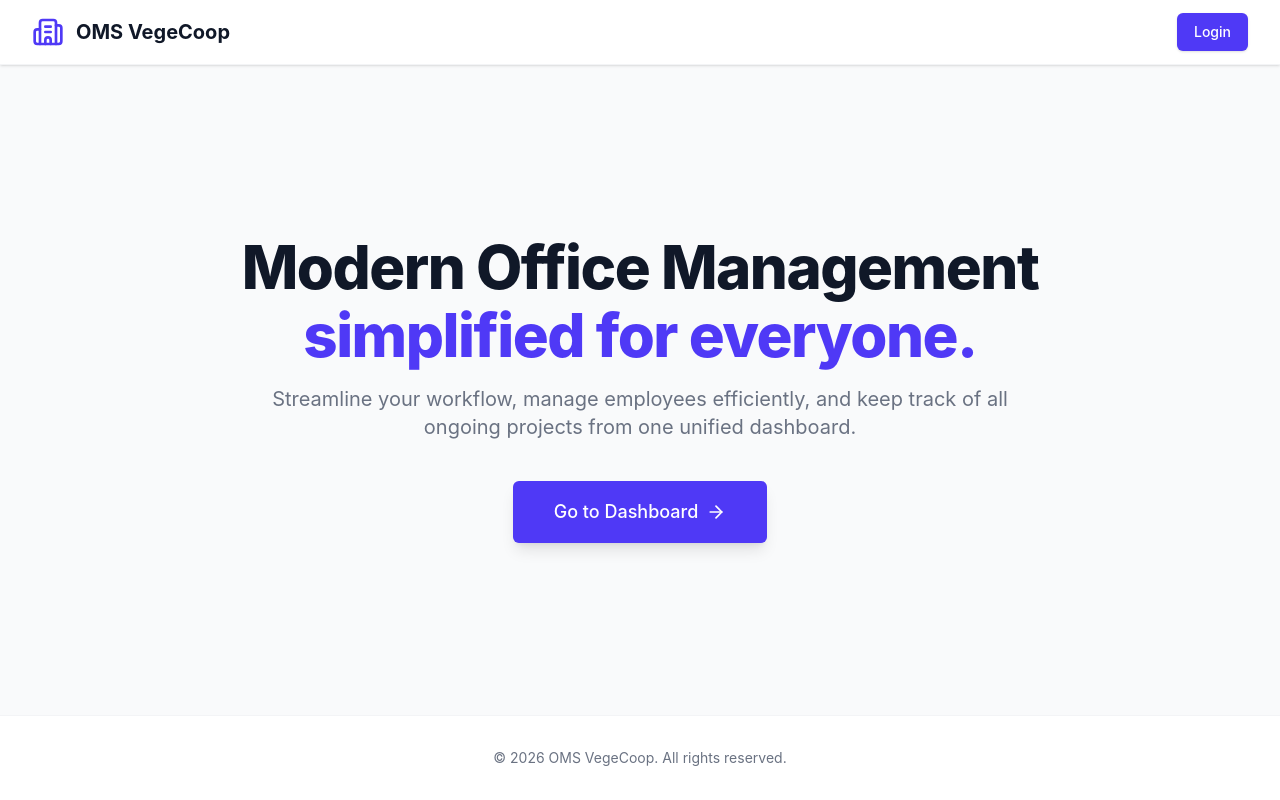
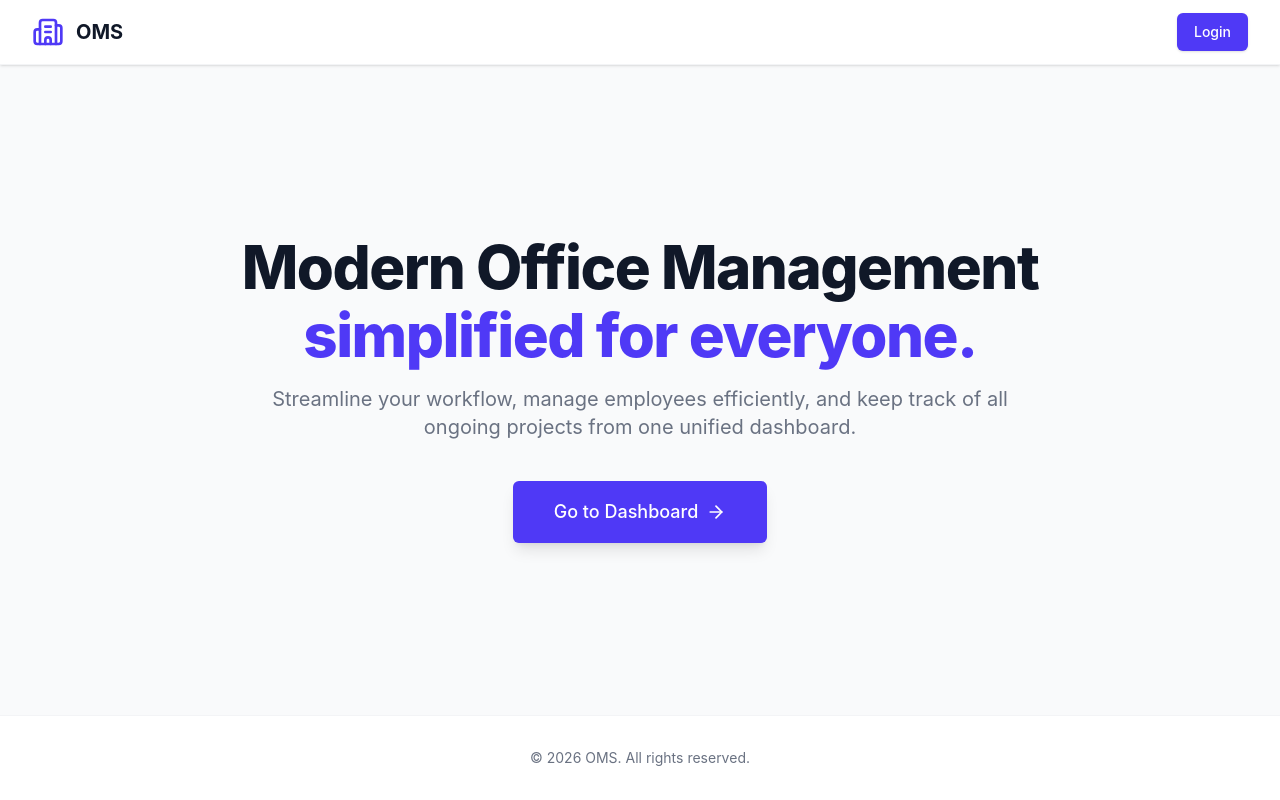
Before and after one commit to vcmohanc/Office-Management_System, a React (Vite) app in the folder client/: page / in a window 1280 px wide. Built offline with nearby package versions, Linux system fonts and the light colour scheme.

Commit message:
Update all remaining titles to OMS

```diff
--- a/client/src/components/LandingPage.jsx
+++ b/client/src/components/LandingPage.jsx
@@ -10,7 +10,7 @@ export default function LandingPage() {
           <div className="flex justify-between h-16">
             <div className="flex items-center">
               <Building2 className="h-8 w-8 text-indigo-600 mr-3" />
-              <span className="font-bold text-xl text-gray-900">OMS VegeCoop</span>
+              <span className="font-bold text-xl text-gray-900">OMS</span>
             </div>
             <div className="flex items-center space-x-4">
               <Link
@@ -52,7 +52,7 @@ export default function LandingPage() {
       <footer className="bg-white border-t border-gray-100 py-8">
         <div className="max-w-7xl mx-auto px-4 sm:px-6 lg:px-8">
           <p className="text-center text-sm text-gray-500">
-            &copy; {new Date().getFullYear()} OMS VegeCoop. All rights reserved.
+            &copy; {new Date().getFullYear()} OMS. All rights reserved.
           </p>
         </div>
       </footer>
--- a/client/src/components/Login.jsx
+++ b/client/src/components/Login.jsx
@@ -36,7 +36,7 @@ export default function Login({ setToken }) {
             <Building2 className="h-8 w-8 text-white" />
           </div>
           <h2 className="mt-6 text-center text-3xl font-extrabold text-gray-900">
-            OMS VegeCoop
+            OMS
           </h2>
           <p className="mt-2 text-center text-sm text-gray-600">
             Sign in to access the dashboard
--- a/client/src/components/layout/Header.jsx
+++ b/client/src/components/layout/Header.jsx
@@ -19,7 +19,7 @@ export default function Header({ activeTab, user, setActiveTab }) {
   return (
     <header className="h-16 bg-white border-b border-gray-200 flex items-center justify-between px-8 min-h-[64px]">
       <h1 className="text-2xl font-bold text-[#162D50]">
-        {activeTab === 'Dashboard' ? 'OMS VegeCoop' : activeTab}
+        {activeTab === 'Dashboard' ? 'OMS' : activeTab}
       </h1>
       <div className="flex items-center space-x-6">
         <div className="relative">
```
